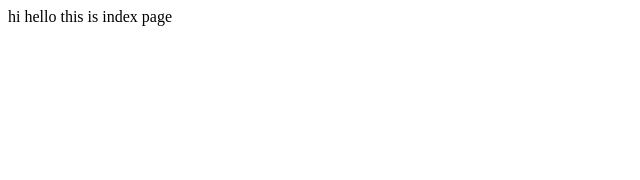
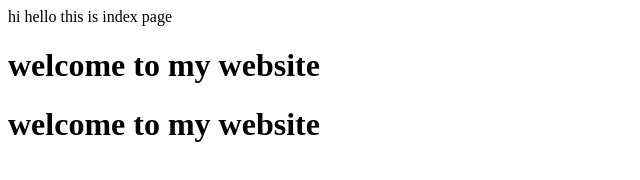
Before and after one commit to ahmadali786575-cpu/myfirstproject, a plain HTML site: page index.html in a window 1280 px wide. Shown: the whole page, without its empty margins (0-640 px from the left). Drawn offline with Linux system fonts and the light colour scheme.

Commit message:
added new html file

```diff
--- a/index.html
+++ b/index.html
@@ -7,6 +7,7 @@
 </head>
 <body>
     hi hello this is index page
-
+    <h1>welcome to my website</h1>
+    <h1>welcome to my website</h1>
 </body>
 </html>
```
